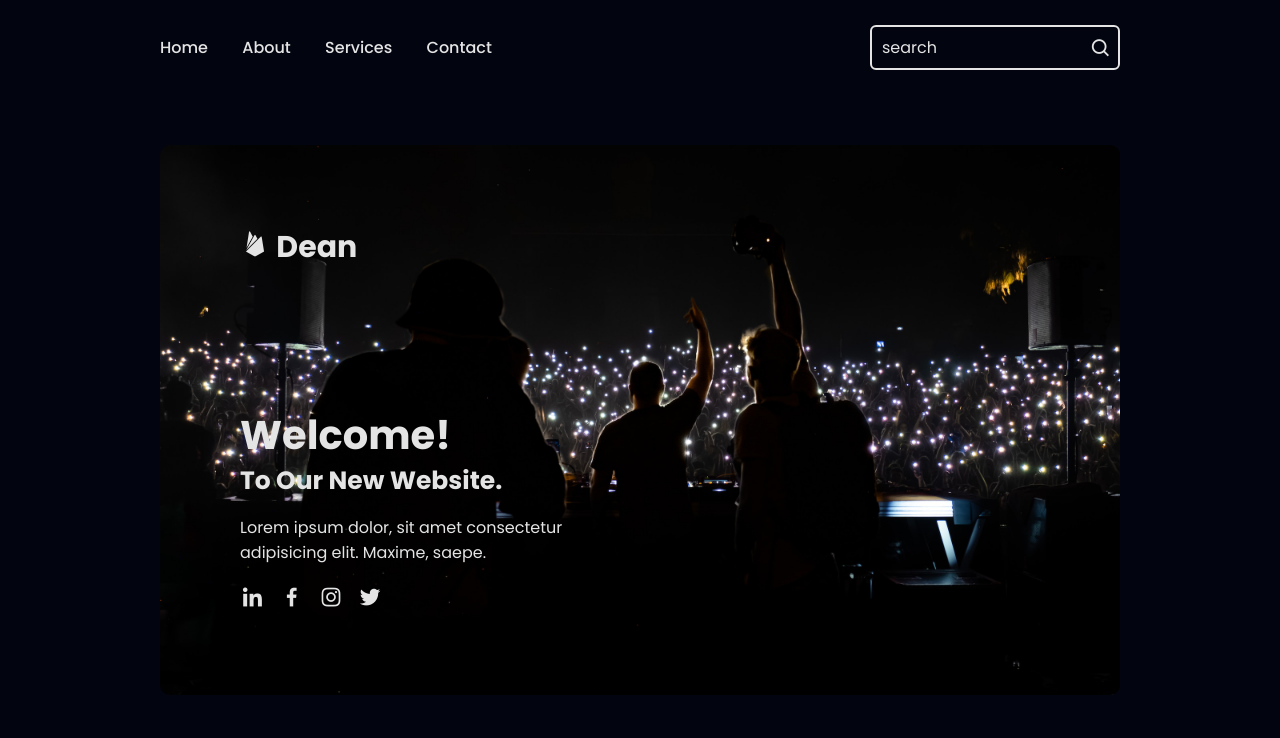
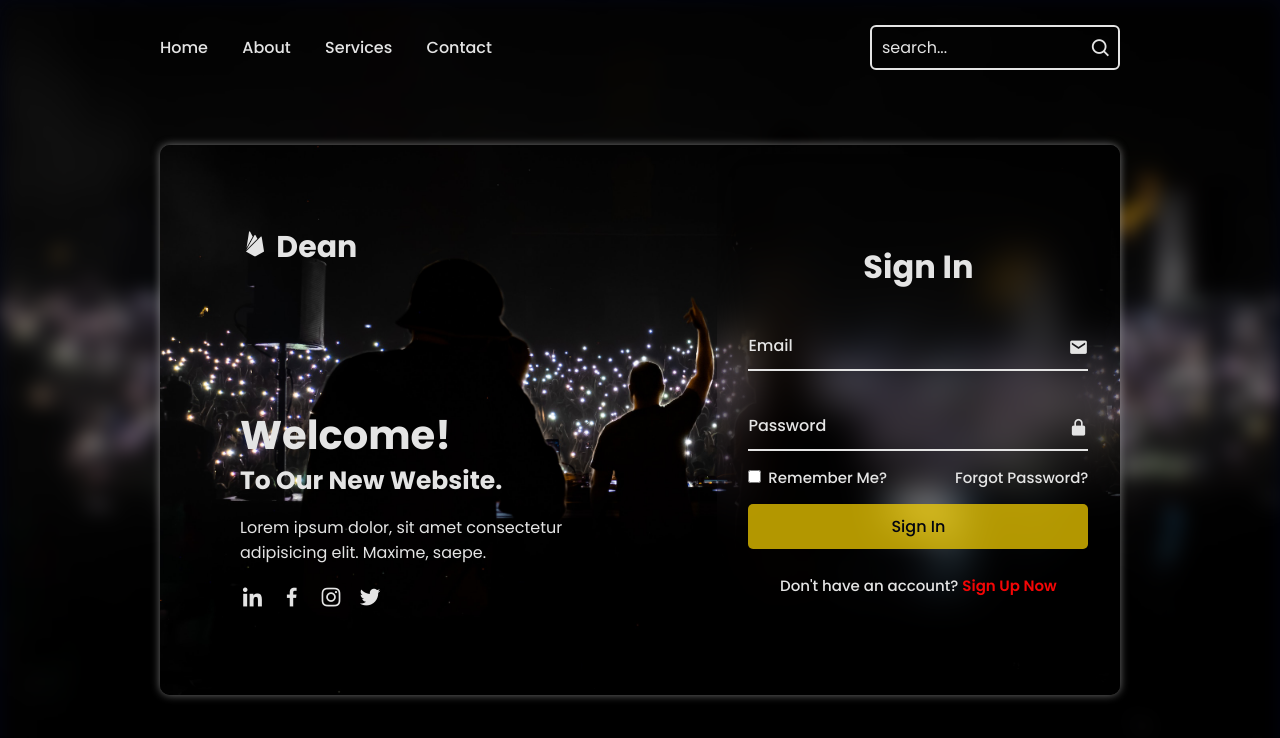
Before and after one commit to stDean/loginNregister-UI, a plain HTML site: page index.html in a window 1280 px wide. Drawn offline with nearby package versions, Linux system fonts and the light colour scheme.

Commit message:
done withe the login side of the UI

```diff
--- a/index.html
+++ b/index.html
@@ -24,12 +24,14 @@
     </nav>
 
     <form action="" class="search_bar">
-      <input type="text" name="" id="" placeholder="search">
+      <input type="text" name="" id="" placeholder="search...">
       <button type="submit">
         <i class='bx bx-search'></i>
       </button>
     </form>
   </header>
+
+  <div class="big_BG"></div>
 
   <main class="container">
     <div class="content">
@@ -51,7 +53,43 @@
       </div>
     </div>
 
-    <div class="logreg_box"></div>
+    <div class="logreg_box">
+      <div class="form_box login">
+        <form action="">
+          <h2>Sign In</h2>
+
+          <div class="input_box">
+            <span class="icon">
+              <i class="bx bxs-envelope"></i>
+            </span>
+            <input type="email" required>
+            <label>Email</label>
+          </div>
+
+          <div class="input_box">
+            <span class="icon">
+              <i class="bx bxs-lock-alt"></i>
+            </span>
+            <input type="password" required>
+            <label>Password</label>
+          </div>
+
+          <div class="remember_forget">
+            <label>
+              <input type="checkbox"> Remember Me?
+            </label>
+
+            <a href="#">Forgot Password?</a>
+          </div>
+
+          <button type="submit" class="btn">Sign In</button>
+
+          <div class="login_reg">
+            <p>Don't have an account? <a href="#" class="reg_link">Sign Up Now</a></p>
+          </div>
+        </form>
+      </div>
+    </div>
   </main>
 </body>
 
--- a/style.css
+++ b/style.css
@@ -102,6 +102,15 @@ body {
 
 /* End Header Style */
 
+.big_BG {
+  width: 100%;
+  height: 100vh;
+  background: url("assets/romain-gal.jpg") no-repeat;
+  background-position: center center;
+  background-size: cover;
+  filter: blur(10px);
+}
+
 /* Main Style */
 
 .container {
@@ -116,6 +125,7 @@ body {
   background-position: center center;
   border-radius: 10px;
   margin-top: 20px;
+  box-shadow: 0px 0px 8px rgba(192, 192, 192, .6);
 }
 
 .container .content {
@@ -161,6 +171,8 @@ body {
   transform: scale(1.2);
 }
 
+/* Login And Register Form Styles */
+
 .container .logreg_box {
   position: absolute;
   top: 0;
@@ -169,4 +181,123 @@ body {
   height: 100%;
 }
 
+.logreg_box .form_box {
+  display: flex;
+  justify-content: center;
+  align-items: center;
+  background: transparent;
+  width: 100%;
+  height: 100%;
+  backdrop-filter: blur(20px);
+  border-top-right-radius: 10px;
+  border-bottom-right-radius: 10px;
+  color: #e4e4e4;
+}
+
+.form_box h2 {
+  font-size: 32px;
+  text-align: center;
+}
+
+.form_box .input_box {
+  position: relative;
+  width: 340px;
+  height: 50px;
+  border-bottom: 2px solid #e4e4e4;
+  margin: 30px 0;
+}
+
+.form_box .input_box input {
+  width: 100%;
+  height: 100%;
+  border: none;
+  outline: none;
+  background: transparent;
+  color: #e4e4e4;
+  font-weight: 500;
+  padding-right: 30px;
+}
+
+.form_box .input_box label {
+  position: absolute;
+  top: 50%;
+  left: 0;
+  transform: translateY(-50%);
+  font-size: 16px;
+  font-weight: 500;
+  pointer-events: none;
+  transition: .5s ease;
+}
+
+.input_box input:focus~label,
+.input_box input:active~label,
+.input_box input:valid~label {
+  top: -5px;
+  font-size: 14px;
+}
+
+.form_box .input_box .icon {
+  position: absolute;
+  top: 13px;
+  right: 0;
+  font-size: 20px;
+}
+
+.form_box .remember_forget {
+  font-size: 15px;
+  font-weight: 500;
+  margin: -15px 0 15px;
+  display: flex;
+  justify-content: space-between;
+  align-items: center;
+}
+
+.remember_forget label input {
+  accent-color: #e4e4e4;
+  margin-right: 3px;
+}
+
+.remember_forget a {
+  color: #e4e4e4;
+  text-decoration: none;
+}
+
+.remember_forget a:hover {
+  text-decoration: underline;
+}
+
+.form_box .btn {
+  width: 100%;
+  height: 45px;
+  background-color: rgba(255, 215, 0, .7);
+  border: none;
+  outline: none;
+  border-radius: 5px;
+  cursor: pointer;
+  font-size: 16px;
+  color: #020410;
+  font-weight: 500;
+}
+
+.form_box .btn:hover {
+  background-color: rgba(255, 215, 0, .9);
+}
+
+.form_box .login_reg {
+  font-size: 15px;
+  font-weight: 500;
+  text-align: center;
+  margin-top: 25px;
+}
+
+.login_reg p a {
+  color: #f40606;
+  font-weight: 600;
+  text-decoration: none;
+}
+
+.login_reg p a:hover {
+  text-decoration: underline;
+}
+
 /* End Main Style */
```
